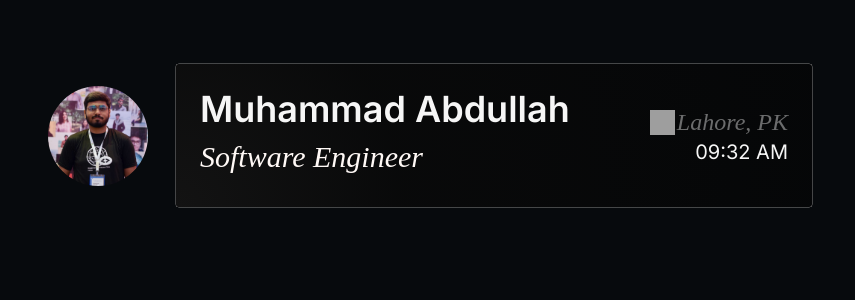
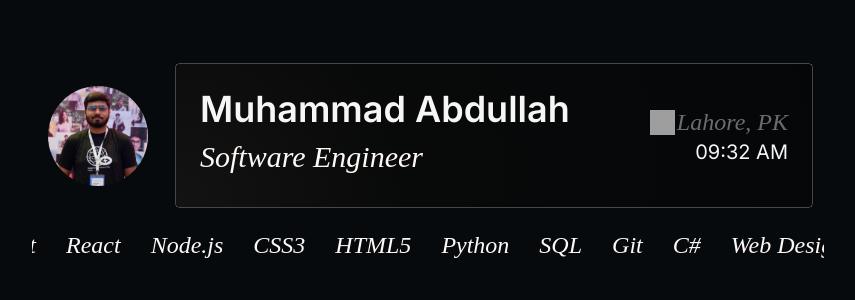
Before and after one commit to muhammadabdullah660/muhammadabdullah, a React (Create React App) app: page / in a window 1280 px wide. Shown: the top 300 px of the page, without its empty margins (212-1067 px from the left). Built offline with nearby package versions, Linux system fonts and the light colour scheme; grey boxes are pictures that could not be loaded; a web font is replaced by a local one.

Commit message:
chore: Update App layout to include a carousel for displaying skills

```diff
--- a/package.json
+++ b/package.json
@@ -9,6 +9,7 @@
     "react": "^18.3.1",
     "react-dom": "^18.3.1",
     "react-scripts": "5.0.1",
+    "styled-components": "^6.1.11",
     "web-vitals": "^2.1.4"
   },
   "scripts": {
--- a/src/App.css
+++ b/src/App.css
@@ -5,7 +5,6 @@ body {
   font-style: normal;
   font-variation-settings: "slnt" 0;
 }
-
 .App {
   padding-top: 5%;
   margin: 0 20% 0 20%;
--- a/src/App.js
+++ b/src/App.js
@@ -3,10 +3,12 @@ import "./App.css";
 import Container from "./Components/Container/Container";
 import Headline from "./Components/Headline/Headline";
 import Avatar from "./Components/Avatar/Avatar";
-
+import Carousel from "./Components/Carousel/Carousel";
+import Skills from "./data";
 export default function App() {
   return (
     <div className="App">
+      {/* Headline row */}
       <div className="row">
         <div className="col-md-2">
           <Avatar />
@@ -15,6 +17,10 @@ export default function App() {
           <Container Child={Headline} />
         </div>
       </div>
+      {/* Skills row */}
+      <div className="row">
+        <Carousel data={Skills} />
+      </div>
     </div>
   );
 }
--- /dev/null
+++ b/src/Components/Carousel/Carousel-Styles.jsx
@@ -0,0 +1,37 @@
+// src/SkillsCarouselStyles.js
+
+import styled, { keyframes } from "styled-components";
+
+// Keyframes for the animation
+const scroll = keyframes`
+  0% {
+    transform: translateX(0);
+  }
+  100% {
+    transform: translateX(-50%);
+  }
+`;
+
+// Styled container for the carousel
+export const CarouselContainer = styled.div`
+  overflow: hidden;
+  white-space: nowrap;
+  width: 100%;
+  padding: 20px 0;
+`;
+
+// Styled item wrapper to handle animation
+export const CarouselWrapper = styled.div`
+  display: inline-block;
+  animation: ${scroll} 20s linear infinite; /* Slowed down the animation */
+`;
+
+// Styled individual skill item
+export const SkillItem = styled.div`
+  display: inline-block;
+  padding: 0 15px;
+  font-size: 24px;
+  font-style: italic;
+  color: #fff9f6;
+  font-family: "Gambetta", serif;
+`;
--- /dev/null
+++ b/src/Components/Carousel/Carousel.jsx
@@ -0,0 +1,26 @@
+// src/Carousel.js
+
+import React from "react";
+import {
+  CarouselContainer,
+  CarouselWrapper,
+  SkillItem,
+} from "./Carousel-Styles";
+
+const Carousel = ({ data }) => {
+  return (
+    <CarouselContainer>
+      <CarouselWrapper>
+        {data.map((skill, index) => (
+          <SkillItem key={index}>{skill}</SkillItem>
+        ))}
+        {/* Repeat the skills to create a continuous scrolling effect */}
+        {data.map((skill, index) => (
+          <SkillItem key={index + data.length}>{skill}</SkillItem>
+        ))}
+      </CarouselWrapper>
+    </CarouselContainer>
+  );
+};
+
+export default Carousel;
--- /dev/null
+++ b/src/data.jsx
@@ -0,0 +1,14 @@
+const Skills = [
+  "Web Design",
+  "JavaScript",
+  "React",
+  "Node.js",
+  "CSS3",
+  "HTML5",
+  "Python",
+  "SQL",
+  "Git",
+  "C#",
+];
+
+export default Skills;
```
Also changed, not shown: 1 other file (tests, documents, lock files or other folders).
